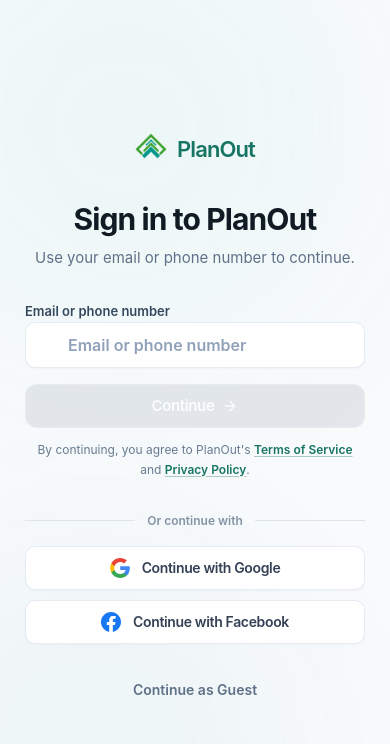
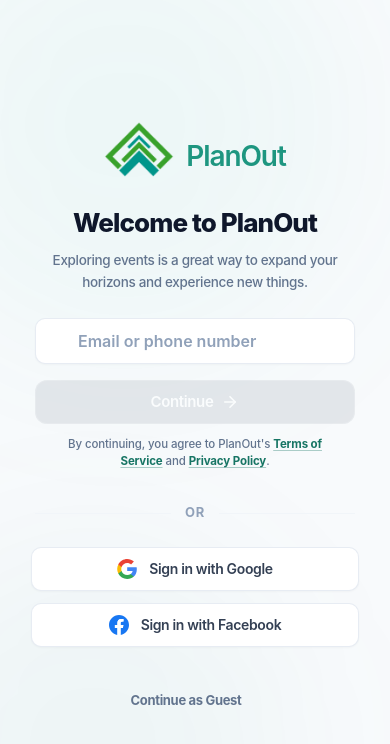
Before and after one commit to kenanaiahjj/pd-planout-user, a React (Vite) app: page /login in a window 390 px wide. Shown: the top 744 px of the page. Built offline with nearby package versions, Linux system fonts and the light colour scheme.

Commit message:
fix: narrow login control polish scope

```diff
--- a/src/app/pages/LoginPage.tsx
+++ b/src/app/pages/LoginPage.tsx
@@ -1,10 +1,11 @@
 /**
  * @file LoginPage.tsx
- * @description Focused two-step login flow (Email/phone → OTP).
+ * @description Two-step login flow (Email → OTP) matching premium Figma designs.
  *
- * The visual shell stays intentionally quiet so the authentication task is
- * clear on both mobile and desktop. The state machine and callbacks remain
- * compatible with the existing login route.
+ * Mobile: full-width vertically-centered form.
+ * Desktop: split layout — form on left, hero image on right.
+ *
+ * Uses Figma-imported assets for the logo and social-login SVG icons.
  */
 
 import React, { useState, useRef, useEffect, useCallback } from 'react';
@@ -21,7 +22,7 @@
 
 function GoogleIcon() {
   return (
-    <svg className="h-5 w-5 shrink-0" viewBox="0 0 24 24" fill="none" aria-hidden="true">
+    <svg className="w-5 h-5 shrink-0" viewBox="0 0 24 24" fill="none">
       <g clipPath="url(#gclip)">
         <path d={svgPaths.p7776880} fill="#4285F4" />
         <path d={svgPaths.p2d84f580} fill="#34A853" />
@@ -39,7 +40,7 @@
 
 function FacebookIcon() {
   return (
-    <svg className="h-5 w-5 shrink-0" viewBox="0 0 24 24" fill="none" aria-hidden="true">
+    <svg className="w-5 h-5 shrink-0" viewBox="0 0 24 24" fill="none">
       <g clipPath="url(#fbclip)">
         <path d={svgPaths.p2334f790} fill="#1877F2" />
         <path d={svgPaths.p137c9ab0} fill="white" />
@@ -55,7 +56,7 @@
 
 function PhoneIcon() {
   return (
-    <svg className="h-4 w-[10px] shrink-0" viewBox="0 0 11.4372 18" fill="none" aria-hidden="true">
+    <svg className="w-[9px] h-[16px] shrink-0" viewBox="0 0 11.4372 18" fill="none">
       <path
         d={svgPaths.p36d4d200}
         stroke="currentColor"
@@ -69,7 +70,7 @@
 
 function EmailIcon() {
   return (
-    <svg className="h-3 w-[14px] shrink-0" viewBox="0 0 14 11" fill="none" aria-hidden="true">
+    <svg className="w-[13px] h-[10px] shrink-0" viewBox="0 0 14 11" fill="none">
       <path
         d="M1 1L7 6L13 1M1 1H13V10H1V1Z"
         stroke="currentColor"
@@ -107,7 +108,6 @@
 }) {
   return (
     <button
-      type="button"
       onClick={onClick}
       className="w-full min-h-11 rounded-[10px] flex items-center justify-center gap-3 px-5 py-2.5 border border-slate-200/80 bg-white shadow-[0_1px_2px_rgba(15,23,42,0.03)] hover:bg-slate-50 hover:border-slate-300 active:bg-slate-100 focus-visible:outline-none focus-visible:ring-2 focus-visible:ring-[#177564]/20 focus-visible:ring-offset-1 transition-colors duration-150 cursor-pointer"
     >
@@ -119,9 +119,14 @@
 
 function BrandLockup() {
   return (
-    <div className="flex items-center justify-center gap-2.5" aria-label="PlanOut">
-      <img src={imgLogo} alt="" className="h-8 w-8 rounded-[10px] object-cover" />
-      <span className="text-[22px] font-semibold leading-none tracking-[-0.04em] text-[#177564]">
+    <div
+      className="flex items-center justify-center gap-3 mb-4 group transition-transform duration-500 hover:scale-105"
+      aria-label="PlanOut"
+    >
+      <div className="w-[70px] h-[70px] sm:w-[80px] sm:h-[80px]">
+        <img src={imgLogo} alt="" className="w-full h-full object-cover rounded-2xl" />
+      </div>
+      <span className="font-semibold leading-none text-[#1e9680] text-[28px] sm:text-[32px] tracking-[-0.04em]">
         PlanOut
       </span>
     </div>
@@ -185,7 +190,7 @@
   );
 
   return (
-    <div className="flex w-full items-center justify-center gap-2 sm:gap-3">
+    <div className="flex gap-2 sm:gap-3 items-center justify-center">
       {Array.from({ length }).map((_, i) => {
         const activeIndex = value.findIndex((v) => !v);
         const isFocused = i === (activeIndex === -1 ? length - 1 : activeIndex);
@@ -300,29 +305,31 @@
   // Render: Email / Phone step
   // -----------------------------------------------------------------------
   const renderEmailStep = () => (
-    <div className="flex w-full flex-col items-center">
+    <div className="flex flex-col items-center w-full animate-in fade-in duration-500">
+      {/* Logo */}
       <BrandLockup />
 
-      <h1 className="mt-9 text-center text-[30px] font-bold leading-tight tracking-[-0.03em] text-[#111b24]">
-        Sign in to PlanOut
+      {/* Heading */}
+      <h1 className="text-[26px] sm:text-[32px] font-extrabold text-slate-900 tracking-[-0.035em] text-center leading-tight">
+        Welcome to PlanOut
       </h1>
-      <p className="mt-2 max-w-[320px] text-center text-[15px] leading-6 text-[#5f7188]">
-        Use your email or phone number to continue.
+      <p className="text-[13.5px] sm:text-[14.5px] font-medium text-slate-500 text-center tracking-tight leading-relaxed mt-2.5 max-w-[291px] sm:max-w-[384px]">
+        Exploring events is a great way to expand your horizons and experience new things.
       </p>
 
-      <div className="mt-8 w-full">
-        <label htmlFor="login-identifier" className="block text-[13px] font-semibold text-[#34485d]">
-          Email or phone number
-        </label>
+      {/* Spacer */}
+      <div className="h-6 sm:h-8" />
+
+      {/* Input section */}
+      <div className="w-full max-w-[320px]">
         {/* Identifier field */}
         <div className="relative mb-4 group">
           <div className="relative flex min-h-11 items-center gap-3 rounded-[10px] border border-slate-200/80 bg-white px-3.5 shadow-[0_1px_2px_rgba(15,23,42,0.03)] transition-colors duration-150 hover:border-slate-300 focus-within:border-[#177564] focus-within:ring-2 focus-within:ring-[#177564]/15">
             <span className="flex h-4 w-4 shrink-0 items-center justify-center text-slate-400 transition-colors duration-150 group-focus-within:text-[#177564]">
-            {detectedMethod === 'phone' ? <PhoneIcon /> : detectedMethod === 'email' ? <EmailIcon /> : null}
+              {detectedMethod === 'phone' ? <PhoneIcon /> : detectedMethod === 'email' ? <EmailIcon /> : null}
             </span>
 
             <input
-              id="login-identifier"
               type="text"
               inputMode={detectedMethod === 'phone' ? 'tel' : 'email'}
               autoComplete="username"
@@ -337,8 +344,8 @@
           </div>
         </div>
 
+        {/* brandGradient={{ from: '#28b99e', to: '#177564' }} bg-gradient-to-r from-[#28b99e] to-[#177564] */}
         <PrimaryButton
-          type="button"
           onClick={handleContinue}
           disabled={isSubmitting || !identifier.trim()}
           fullWidth
@@ -346,57 +353,53 @@
           className="rounded-[12px] py-2.5 text-[14px] font-bold tracking-tight"
         >
           {isSubmitting ? (
-            <span className="inline-flex items-center gap-2">
-              <span className="h-4 w-4 animate-spin rounded-full border-2 border-white/35 border-t-white motion-reduce:animate-none" />
-              Sending code…
+            <span className="inline-flex items-center gap-2.5">
+              <span className="w-4.5 h-4.5 border-2 border-white/30 border-t-white rounded-full animate-spin" />
+              Sending Security Code...
             </span>
           ) : (
             <>
               <span>Continue</span>
-              <ArrowRight className="h-4 w-4" strokeWidth={2.2} />
+              <ArrowRight className="w-4.5 h-4.5" strokeWidth={2.2} />
             </>
           )}
         </PrimaryButton>
 
-        <p className="mx-auto mt-3 max-w-[320px] text-center text-[12px] leading-5 text-[#697b90]">
+        {/* Consent notice — keep this immediately after the primary action so it is easy to find. */}
+        <p className="mx-auto mt-3 max-w-[290px] px-2 text-center text-[11.5px] font-medium leading-[1.55] tracking-[-0.01em] text-slate-500 sm:text-[12px]">
           By continuing, you agree to PlanOut&apos;s{' '}
-          <span className="font-semibold text-[#177564] underline decoration-[#177564]/35 underline-offset-2">
+          <span className="font-bold text-[#177564] underline decoration-[#177564]/35 underline-offset-2">
             Terms of Service
           </span>{' '}
           and{' '}
-          <span className="font-semibold text-[#177564] underline decoration-[#177564]/35 underline-offset-2">
+          <span className="font-bold text-[#177564] underline decoration-[#177564]/35 underline-offset-2">
             Privacy Policy
           </span>
           .
         </p>
       </div>
 
-      <div className="mt-8 flex w-full items-center gap-3 text-[#8494a4]">
-        <div className="h-px flex-1 bg-[#dde6e3]" />
-        <span className="text-[12px] font-semibold">Or continue with</span>
-        <div className="h-px flex-1 bg-[#dde6e3]" />
+      {/* Divider */}
+      <div className="flex items-center gap-3.5 w-full max-w-[320px] sm:max-w-[328px] mt-8 sm:mt-10">
+        <div className="flex-1 h-px bg-slate-100" />
+        <span className="text-[13px] font-bold text-slate-400 tracking-wider uppercase">or</span>
+        <div className="flex-1 h-px bg-slate-100" />
       </div>
 
-      <div className="mt-4 flex w-full flex-col gap-2.5">
-        <SocialButton
-          icon={<GoogleIcon />}
-          label="Continue with Google"
-          onClick={() => onLoginComplete('email', 'google-test@planout.com')}
-        />
-        <SocialButton
-          icon={<FacebookIcon />}
-          label="Continue with Facebook"
-          onClick={() => onLoginComplete('email', 'fb-test@planout.com')}
-        />
+      {/* Social buttons */}
+      <div className="flex flex-col gap-3 w-full max-w-[328px] mt-6 sm:mt-8">
+        <SocialButton icon={<GoogleIcon />} label="Sign in with Google" onClick={() => onLoginComplete('email', 'google-test@planout.com')} />
+        <SocialButton icon={<FacebookIcon />} label="Sign in with Facebook" onClick={() => onLoginComplete('email', 'fb-test@planout.com')} />
       </div>
 
+      {/* Guest browsing */}
       {onContinueAsGuest && (
         <button
-          type="button"
           onClick={onContinueAsGuest}
-          className="mt-6 inline-flex min-h-11 items-center justify-center rounded-lg px-3 text-[14px] font-semibold text-[#5f7188] transition-colors hover:text-[#177564] focus-visible:outline-none focus-visible:ring-2 focus-visible:ring-[#177564]/35 focus-visible:ring-offset-2 motion-reduce:transition-none"
+          className="group mt-8 min-h-11 text-[13px] font-bold text-slate-500 hover:text-[#177564] tracking-tight transition-colors duration-300 flex items-center gap-1 cursor-pointer"
         >
-          Continue as Guest
+          <span>Continue as Guest</span>
+          <ArrowRight className="w-3.5 h-3.5 translate-y-[0.5px] opacity-0 group-hover:opacity-100 group-hover:translate-x-0.5 transition-all duration-300" />
         </button>
       )}
     </div>
@@ -406,47 +409,61 @@
   // Render: OTP step
   // -----------------------------------------------------------------------
   const renderOtpStep = () => (
-    <div className="flex w-full flex-col items-center">
+    <div className="flex flex-col items-center w-full animate-in fade-in duration-500">
+      {/* Logo */}
       <BrandLockup />
 
-      <h1 className="mt-9 text-center text-[30px] font-bold leading-tight tracking-[-0.03em] text-[#111b24]">
-        Enter your verification code
+      {/* Heading */}
+      <h1 className="text-[26px] sm:text-[32px] font-extrabold text-slate-900 tracking-[-0.035em] text-center leading-tight">
+        Welcome to PlanOut
       </h1>
-      <p className="mt-2 max-w-[320px] text-center text-[15px] leading-6 text-[#5f7188]">
-        We sent a 6-digit code to{' '}
-        <span className="font-semibold text-[#263744]">{maskedIdentifier}</span>
-      </p>
 
-      <div className="mt-8 w-full">
+      {/* Spacer */}
+      <div className="h-6 sm:h-8" />
+
+      {/* OTP section */}
+      <div className="flex flex-col items-center gap-2.5 w-full max-w-[424px]">
+        <h2 className="text-[18px] sm:text-[21px] font-extrabold text-slate-800 tracking-tight text-center leading-none">
+          Verify Security Code
+        </h2>
+        <p className="text-[13.5px] sm:text-[14.5px] font-medium text-slate-500 tracking-tight text-center leading-relaxed max-w-[274px] sm:max-w-full">
+          We sent a 6-digit code to <span className="font-bold text-slate-800">{maskedIdentifier}</span>
+        </p>
+      </div>
+
+      {/* OTP Inputs */}
+      <div className="mt-8">
         <OtpInput value={otp} onChange={setOtp} />
       </div>
 
-      <div className="mt-8 flex flex-col items-center gap-1.5">
-        <p className="text-[13px] font-medium text-[#697b90]">Didn&apos;t receive a code?</p>
+      {/* Resend */}
+      <div className="flex flex-col items-center gap-1.5 mt-10">
+        <p className="text-[13.5px] font-semibold text-slate-500 tracking-tight">
+          Didn't receive OTP Code?
+        </p>
         <button
-          type="button"
           onClick={handleResend}
           disabled={resendTimer > 0}
-          className={`min-h-10 rounded-lg px-3 text-[14px] font-semibold transition-colors focus-visible:outline-none focus-visible:ring-2 focus-visible:ring-[#177564]/35 focus-visible:ring-offset-2 motion-reduce:transition-none ${
+          className={`min-h-11 text-[14px] font-extrabold tracking-tight transition-colors duration-300 ${
             resendTimer > 0
-              ? 'cursor-not-allowed text-[#9aa8b4]'
-              : 'text-[#177564] hover:text-[#0f5f4f]'
+              ? 'text-slate-400 cursor-not-allowed'
+              : 'text-[#177564] hover:text-[#0f5f4f] cursor-pointer'
           }`}
         >
-          {resendTimer > 0 ? `Resend code (${resendTimer}s)` : 'Resend code'}
+          {resendTimer > 0 ? `Resend Code (${resendTimer}s)` : 'Resend Code'}
         </button>
       </div>
 
+      {/* Back to email */}
       <button
-        type="button"
         onClick={() => {
           setStep('email');
           setOtp(Array(6).fill(''));
           setIsSubmitting(false);
         }}
-        className="mt-7 inline-flex min-h-11 items-center gap-1.5 rounded-lg px-3 text-[14px] font-semibold text-[#5f7188] transition-colors hover:text-[#177564] focus-visible:outline-none focus-visible:ring-2 focus-visible:ring-[#177564]/35 focus-visible:ring-offset-2 motion-reduce:transition-none"
+        className="group mt-8 min-h-11 text-[13.5px] font-semibold text-slate-500 hover:text-[#177564] tracking-tight transition-all duration-300 flex items-center gap-1.5 cursor-pointer"
       >
-        <ArrowLeft className="h-4 w-4" />
+        <ArrowLeft className="w-4 h-4 group-hover:-translate-x-0.5 transition-transform" />
         <span>Change {otpTarget?.method === 'email' ? 'email' : 'phone number'}</span>
       </button>
     </div>
@@ -517,8 +534,8 @@
                 </div>
 
                 {/* Compact stats badge */}
-                <div className="rounded-[12px] bg-white/10 border border-white/5 p-[1.5px] shadow-inner">
-                  <div className="rounded-[10px] bg-[#177564]/55 px-3 py-1 text-[10px] font-bold tracking-tight text-white shadow-sm">
+                <div className="rounded-full p-[1.5px] bg-white/10 border border-white/5 shadow-inner">
+                  <div className="rounded-full px-3 py-1 bg-[#177564]/55 text-white text-[10px] font-bold tracking-tight shadow-sm">
                     48K+ Verified
                   </div>
                 </div>
```
